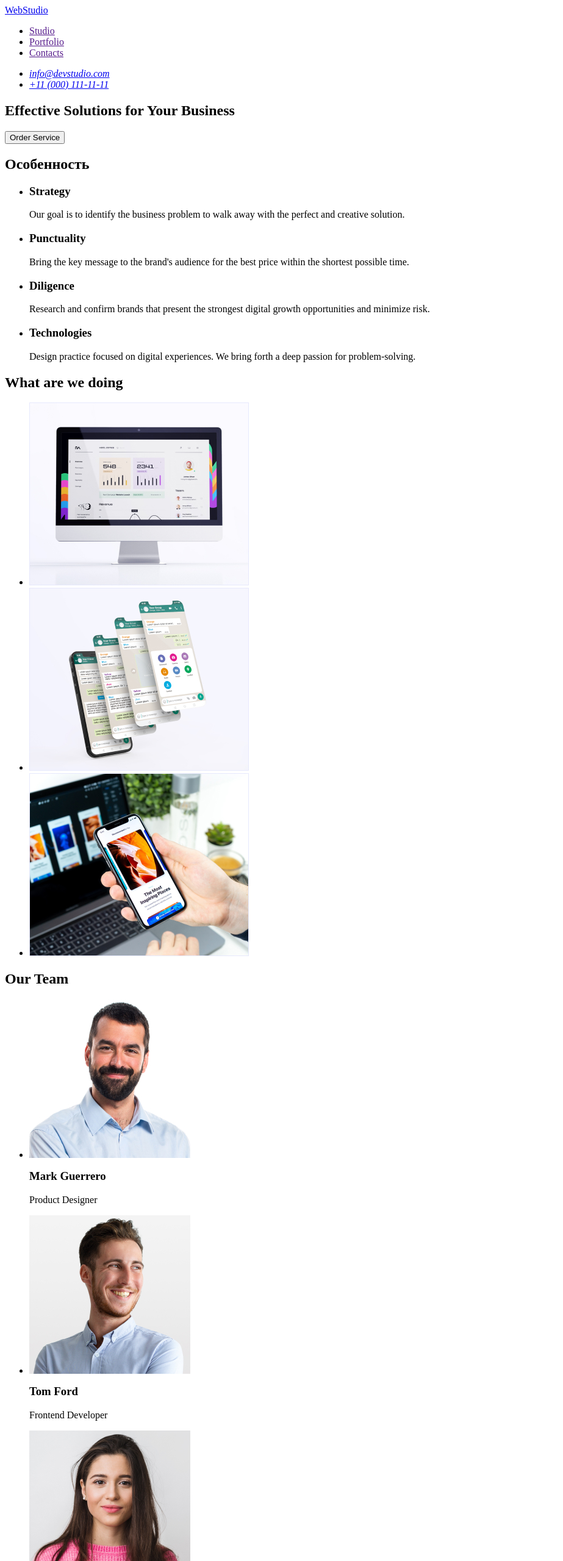
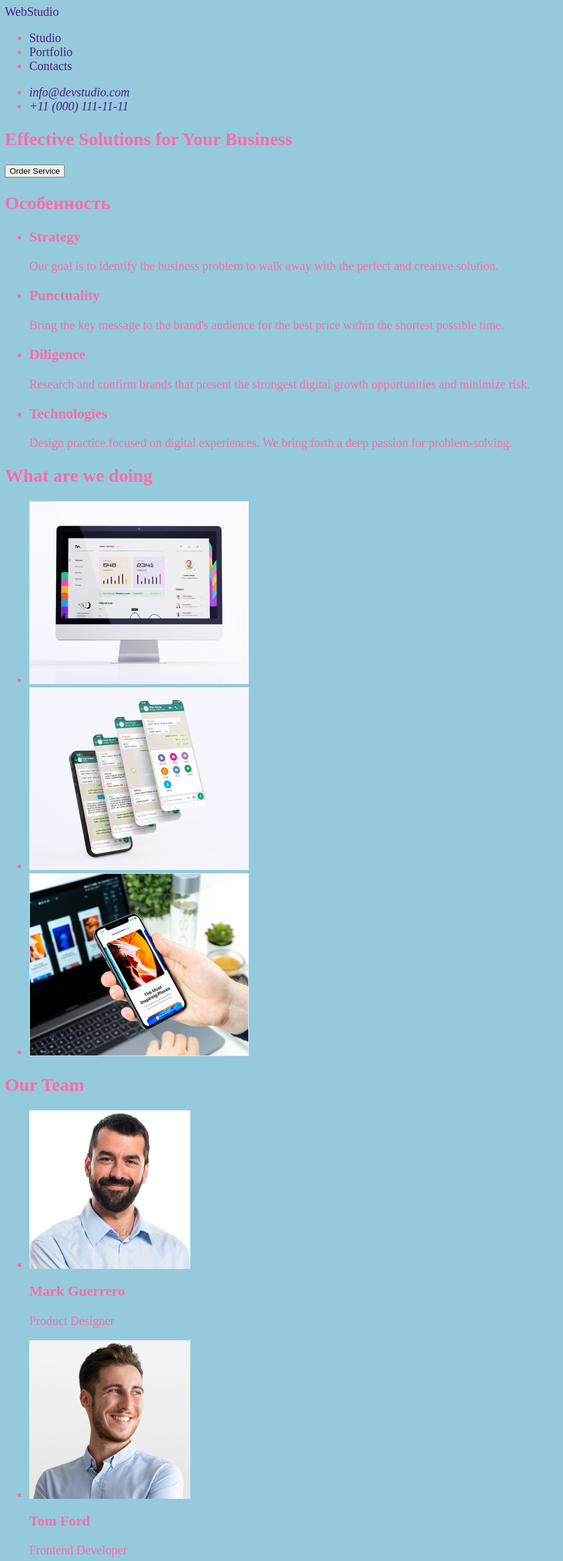
Before and after one commit to Resonanse-91/goit-markup-hw-01, a plain HTML site: page index.html in a window 1280 px wide. Shown: the top 2560 px of the page at 61% size, without its empty margins (0-923 px from the left). Drawn offline with Linux system fonts and the light colour scheme.

Commit message:
hw-02-start

```diff
--- /dev/null
+++ b/CSS/styles.css
@@ -0,0 +1,89 @@
+body {
+    color: #ffffff;
+    background-color: rgba(135, 196, 216, 0.89);
+    font-size: 20px;
+    color: hotpink;
+}
+
+
+
+
+/* Base styles */
+
+.section {
+
+}
+
+.list {
+
+}
+
+.link {
+    text-decoration: none;
+}
+
+
+
+
+
+
+
+/* Header styles */
+
+.header {
+}
+.nav {
+}
+.list {
+}
+.item {
+}
+
+
+
+/* Feature styles */
+
+.feature {
+}
+.feature-title {
+}
+.feature-list {
+}
+.feature-item {
+}
+.feature-desc {
+}
+
+
+
+/* Action styles */
+.actions {
+}
+.section {
+}
+.actions-title {
+}
+.actions-list {
+}
+.actions-item {
+}
+.actions-img {
+}
+
+/* Team styles */
+.command {
+}
+.section {
+}
+.command-title {
+}
+.command-list {
+}
+.command-item {
+}
+.command-img {
+}
+.command-worker {
+}
+.command-sub {
+}
--- a/index.html
+++ b/index.html
@@ -3,113 +3,115 @@
     <meta http-equiv="X-UA-Compatible" content="IE=edge">
     <meta name="viewport" content="width=device-width, initial-scale=1.0">
     <title>Webstudio</title>
+    <link rel="stylesheet" href="./CSS/styles.css" />
   </head>
   <body>
     <!--Header section-->
-    <header>
-        <nav>
-            <a href="./index.html">WebStudio</a>
-            <ul>
-                <li>
-                    <a href="">Studio</a>
+    <header class="header">
+        <nav class="nav">
+            <a class="link" href class="header-logo" href="./index.html">WebStudio</a>
+            <ul class="list">
+                <li class="item">
+                    <a class="link" href href="">Studio</a>
                 </li>
-                <li>
-                    <a href="">Portfolio</a>
+                <li class="item">
+                    <a class="link" href href="">Portfolio</a>
                 </li>
-                <li>
-                    <a href="">Contacts</a>
+                <li class="item">
+                    <a class="link" href href="">Contacts</a>
                 </li>
             </ul>
         </nav>
         <address>
-            <ul class="">
-                <li>
-                    <a href="mailto:info@devstudio.com">info@devstudio.com</a>
+            <ul class="list">
+                <li class="item">
+                    <a class="link" href class="header-contacts" href="mailto:info@devstudio.com">info@devstudio.com</a>
                 </li>
-                <li>
-                    <a href="tel:+110001111111">+11 (000) 111-11-11</a>
+                <li class="item">
+                    <a class="link" href class="header-contacts" href="tel:+110001111111">+11 (000) 111-11-11</a>
                 </li>
             </ul>
         </address>
     </header>
 
+
     <main>
-        <!--main section-->
-        <section>
-            <h1>Effective Solutions for Your Business</h1>
-                <button type="button">Order Service</button>
+        <!--Hero section-->
+        <section class="hero section" >
+            <h1 class="main-title">Effective Solutions for Your Business</h1>
+                <button class="main-btn" type="button">Order Service</button>
         </section>
 
         <!--Feature section-->
-        <section>
-            <h2>Особенность</h2>
-                <ul>
-                    <li>
-                        <h3>Strategy</h3>
-                            <p>Our goal is to identify the business
+        <section class="feature section">
+            <h2 class="feature-title">Особенность</h2>
+                <ul class="feature-list">
+                    <li class="feature-item">
+                        <h3 class="feature-title">Strategy</h3>
+                            <p class="feature-desc">Our goal is to identify the business
                                 problem to walk away with the perfect and creative solution. </p>
                     </li>
-                    <li>
-                        <h3>Punctuality</h3>
-                            <p>Bring the key message to the brand's audience for the best price within the shortest possible time.</p>
+                    <li class="feature-item">
+                        <h3 class="feature-title">Punctuality</h3>
+                            <p class="feature-desc">Bring the key message to the brand's audience for the best price within the shortest possible time.</p>
                     </li>
-                    <li>
-                        <h3>Diligence</h3>
-                            <p>Research and confirm brands that present the strongest digital growth opportunities and minimize risk.</p>
+                    <li class="feature-item">
+                        <h3 class="feature-title">Diligence</h3>
+                            <p class="feature-desc">Research and confirm brands that present the strongest digital growth opportunities and minimize risk.</p>
                     </li>
-                    <li>
-                        <h3>Technologies</h3>
-                            <p>Design practice focused on digital experiences. We bring forth a deep passion for problem-solving.</p>
+                    <li class="feature-item">
+                        <h3 class="feature-title">Technologies</h3>
+                            <p class="feature-desc">Design practice focused on digital experiences. We bring forth a deep passion for problem-solving.</p>
                     </li>
                 </ul>
         </section>
 
         <!--Actions section-->
-        <section>
-            <h2>What are we doing</h2>
-            <ul>
-                <li>
-                    <img src="./images/WhatAreWeDoing/monitor.jpg" alt="monitor" width="360">
-                </li>
-                <li>
-                    <img src="./images/WhatAreWeDoing/phone.jpg" alt="phone" width="360">
-                </li>
-                <li>
-                    <img src="./images/WhatAreWeDoing/laptop.jpg" alt="laptop" width="360">
-                </li>
-            </ul>
+        <section class="actions section">
+            <h2 class="actions-title">What are we doing</h2>
+                <ul class="actions-list">
+                    <li class="actions-item">
+                        <img class="actions-img" src="./images/WhatAreWeDoing/monitor.jpg" alt="monitor" width="360">
+                    </li>
+                    <li class="actions-item">
+                        <img class="actions-img" src="./images/WhatAreWeDoing/phone.jpg" alt="phone" width="360">
+                    </li>
+                    <li class="actions-item">
+                        <img class="actions-img" src="./images/WhatAreWeDoing/laptop.jpg" alt="laptop" width="360">
+                    </li>
+                </ul>
          </section>
 
         <!--Team section-->
-        <section>
-            <h2>Our Team</h2>
-            <ul>
-                <li>
-                    <img src="./images/Team/Img1.jpg" alt="Mark Guerrero" width="264" height="260">
-                    <h3>Mark Guerrero</h3>
-                    <p>Product Designer</p>
+        <section class="command section">
+            <h2 class="command-title">Our Team</h2>
+            <ul class="command-list">
+                <li class="command-item">
+                    <img class="command-img" src="./images/Team/Img1.jpg" alt="Mark Guerrero" width="264" height="260">
+                    <h3 class="command-worker">Mark Guerrero</h3>
+                    <p class="command-sub">Product Designer</p>
                 </li>
-                <li>
-                    <img src="./images/Team/Img2.jpg" alt="Tom Ford" width="264" height="260">
-                    <h3>Tom Ford</h3>
-                    <p>Frontend Developer</p>
+                <li class="command-item">
+                    <img class="command-img" src="./images/Team/Img2.jpg" alt="Tom Ford" width="264" height="260">
+                    <h3 class="command-worker">Tom Ford</h3>
+                    <p class="command-sub">Frontend Developer</p>
                 </li>
-                <li>
-                    <img src="./images/Team/Img3.jpg" alt="Camila Garcia" width="264" height="260">
-                    <h3>Camila Garcia</h3>
-                    <p>Marketing</p>
+                <li class="command-item">
+                    <img class="command-img" src="./images/Team/Img3.jpg" alt="Camila Garcia" width="264" height="260">
+                    <h3 class="command-worker">Camila Garcia</h3>
+                    <p class="command-sub">Marketing</p>
                 </li>
-                <li>
-                    <img src="./images/Team/Img4.jpg" alt="Daniel Wilson" width="264" height="260">
-                    <h3>Daniel Wilson</h3>
-                    <p>UI Designer</p>
+                <li class="command-item">
+                    <img class="command-img" src="./images/Team/Img4.jpg" alt="Daniel Wilson" width="264" height="260">
+                    <h3 class="command-worker">Daniel Wilson</h3>
+                    <p class="command-sub">UI Designer</p>
                 </li>
             </ul>
         </section>
     </main>
     <!--Footer-->
     <footer>
-        <a href="./index.html">WebStudio</a>
+        <a class="link" href="./index.html">WebStudio</a>
         <p>Increase the flow of customers and sales for your business with digital marketing &amp; growth solutions.</p>
     </footer>
     </body>
```
Also changed, not shown: portfolio.html (added, +12 -0 lines).
